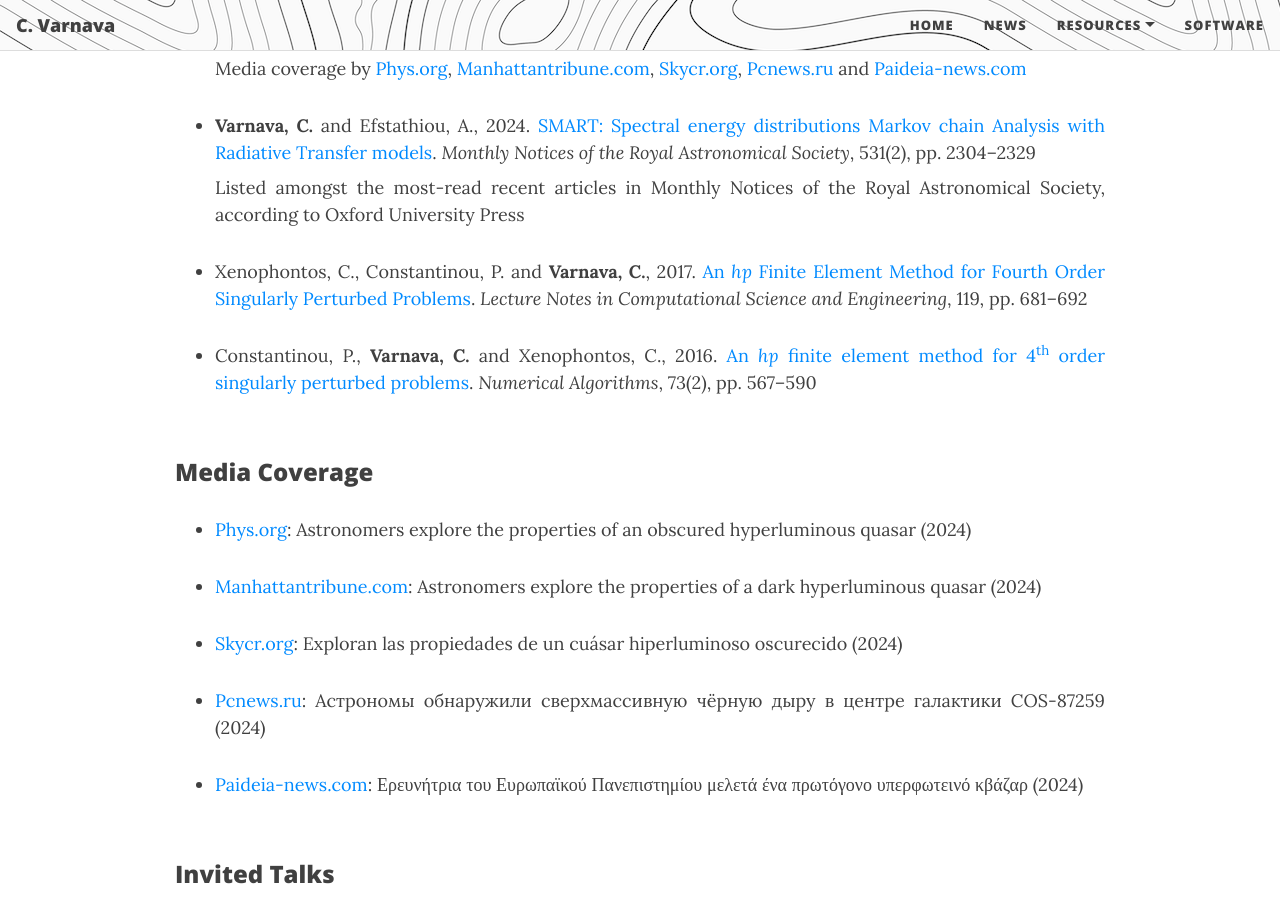
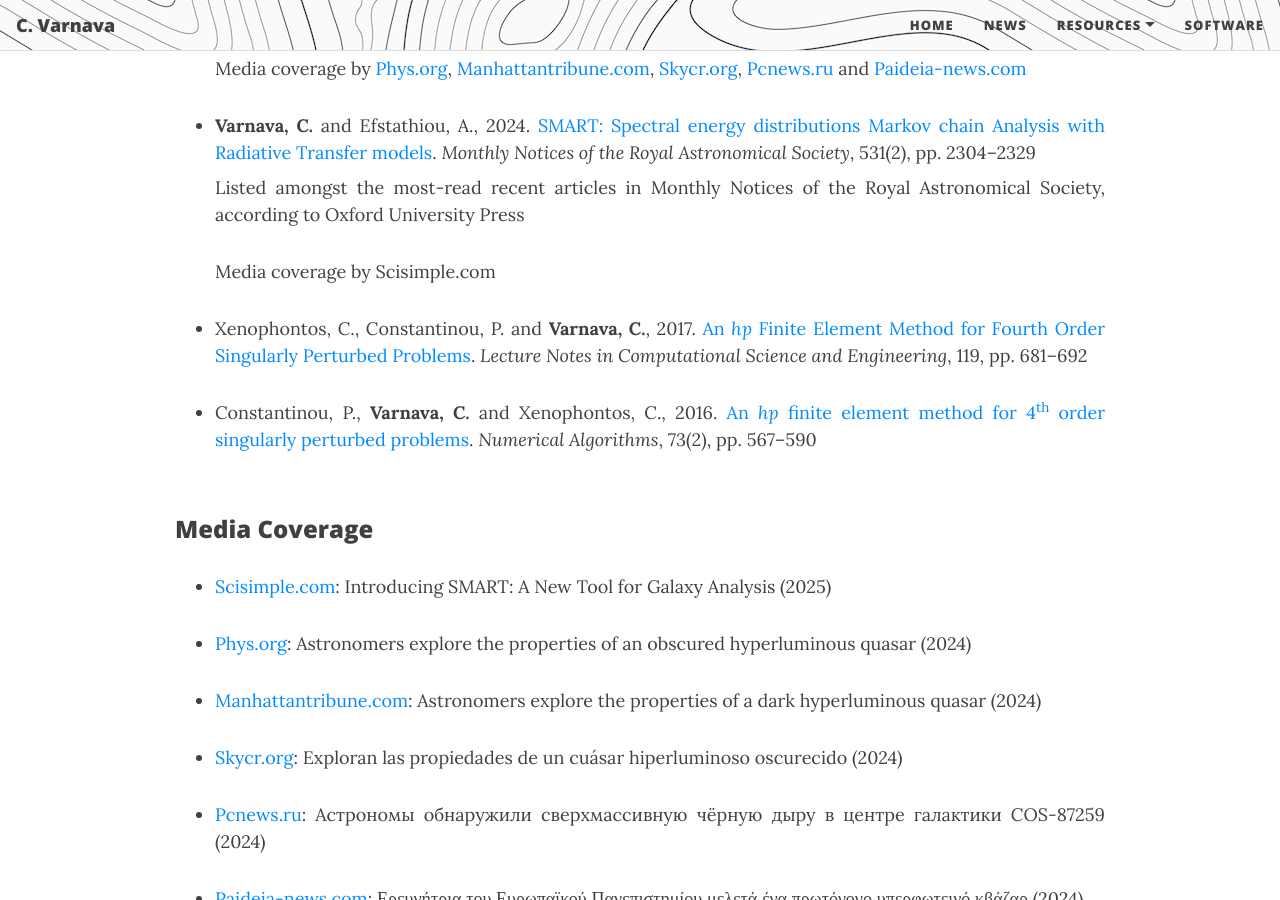
Before and after one commit to ch-var/ch-var.github.io, a Jekyll site: the page built from CV.html, in a window 1280 px wide and 900 px high, scrolled down 3019 px. Built offline with Jekyll 4.4.1, drawn with Linux system fonts in a browser that asks for light colours; formulas are drawn with MathJax 3.

Commit message:
Update CV.html

```diff
--- a/CV.html
+++ b/CV.html
@@ -89,6 +89,7 @@
 <p></p>
 <li class="responsive-margin" style="margin-bottom: 8px;"><b>Varnava, C.</b> and Efstathiou, A., 2024. <a href="https://doi.org/10.1093/mnras/stae1141">SMART: Spectral energy distributions Markov chain Analysis with Radiative Transfer models</a>. <i>Monthly Notices of the Royal Astronomical Society</i>, 531(2), pp. 2304–2329</li>
 <p align='justify' class="responsive-margin" style="margin-top: 0px;">Listed amongst the most-read recent articles in Monthly Notices of the Royal Astronomical Society, according to Oxford University Press</a></p>
+<p align='justify' class="responsive-margin" style="margin-top: 0px;">Media coverage by <a https://scisimple.com/en/articles/2025-07-27-introducing-smart-a-new-tool-for-galaxy-analysis--akg507q">Scisimple.com</a></p>
 <p></p>
 <li class="responsive-margin">Xenophontos, C., Constantinou, P. and <b>Varnava, C.</b>, 2017. <a href="https://doi.org/10.1007/978-3-319-65870-4_49">An <i>hp</i> Finite Element Method for Fourth Order Singularly Perturbed Problems</a>. <i>Lecture Notes in Computational Science and Engineering</i>, 119, pp. 681–692</li>
 <p></p>
@@ -97,9 +98,11 @@
 <br>
 <p style="font-family: var(--header-font); font-weight: 800; line-height: 1.1; font-size: 1.5rem; margin-top: 1.25rem;">Media Coverage</p>
 <ul>
+<li class="responsive-margin"><a href="https://scisimple.com/en/articles/2025-07-27-introducing-smart-a-new-tool-for-galaxy-analysis--akg507q">Scisimple.com</a>: Introducing SMART: A New Tool for Galaxy Analysis (2025)</li>
+<p></p>
 <li class="responsive-margin"><a href="https://phys.org/news/2024-10-astronomers-explore-properties-obscured-hyperluminous.html">Phys.org</a>: Astronomers explore the properties of an obscured hyperluminous quasar (2024)</li>
 <p></p>
-  <li class="responsive-margin"><a href="https://manhattantribune.com/astronomers-explore-the-properties-of-a-dark-hyperluminous-quasar/">Manhattantribune.com</a>: Astronomers explore the properties of a dark hyperluminous quasar (2024)</li>
+<li class="responsive-margin"><a href="https://manhattantribune.com/astronomers-explore-the-properties-of-a-dark-hyperluminous-quasar/">Manhattantribune.com</a>: Astronomers explore the properties of a dark hyperluminous quasar (2024)</li>
 <p></p>
 <li class="responsive-margin"><a href="https://skycr.org/2024/10/21/exploran-las-propiedades-de-un-cuasar-hiperluminoso-oscurecido/">Skycr.org</a>: Exploran las propiedades de un cuásar hiperluminoso oscurecido (2024)</li>
 <p></p>
```
